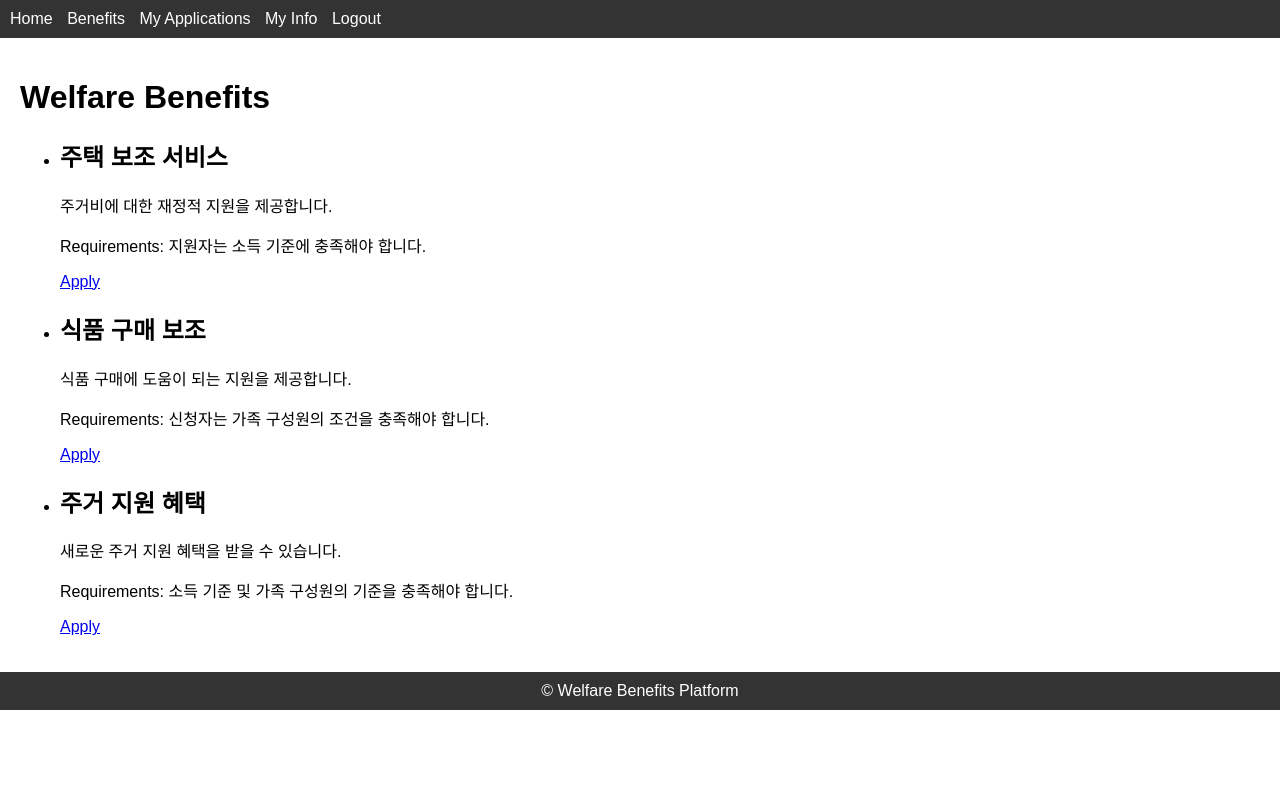
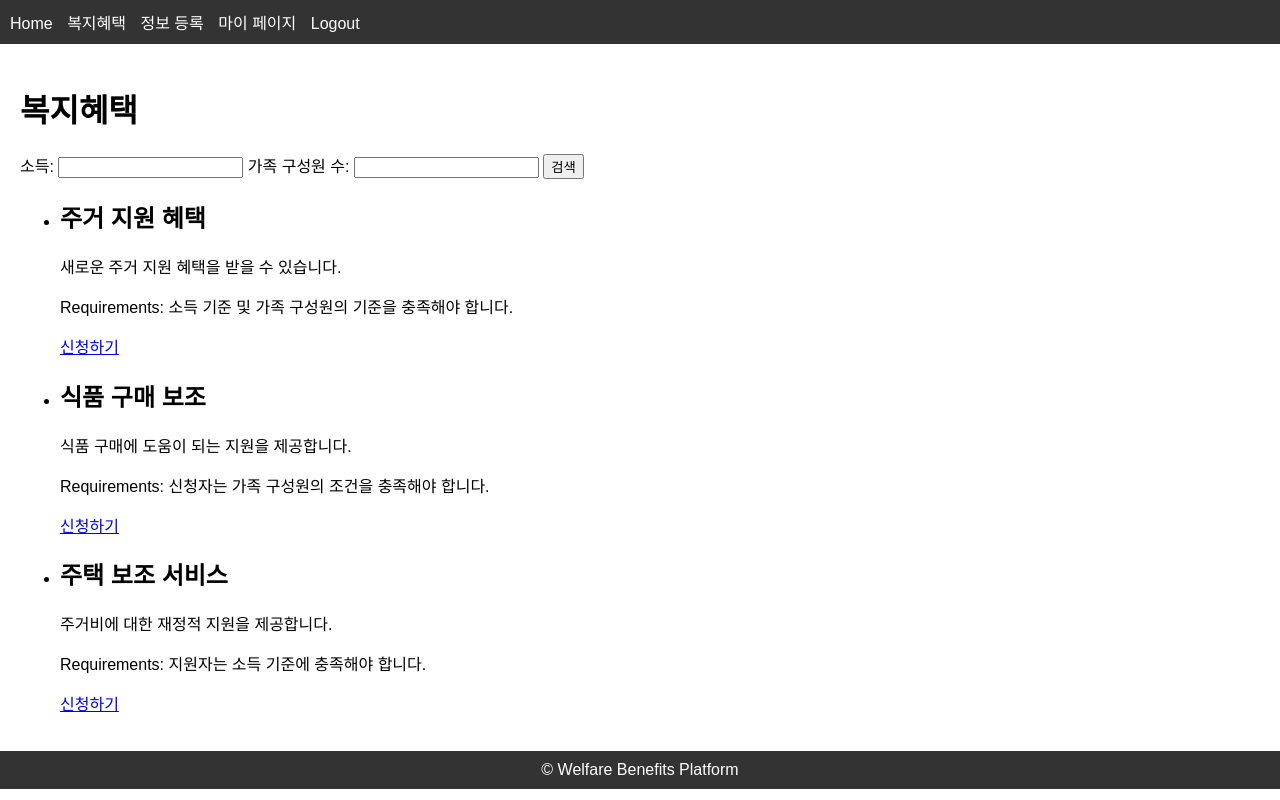
Before and after one commit to parkdasom/blending_prj, a Flask app: page /benefits in a window 1280 px wide. Run offline with Flask 3, Linux system fonts and the light colour scheme; a user stored in the database is signed in.

Commit message:
240422_commit

```diff
--- a/benefits.py
+++ b/benefits.py
@@ -1,9 +1,29 @@
-from flask import Blueprint, render_template
+from flask import Blueprint, render_template, request
 from models import Benefit
 
+benefits_bp = Blueprint('benefits', __name__, template_folder='templates')
+
+@benefits_bp.route('/benefits', methods=['GET'])
+def list_benefits():
+    income = request.args.get('income', type=float) or None
+    family_members = request.args.get('family_members', type=int) or None
+
+    query = Benefit.query
+
+    if income is not None:
+        query = query.filter(Benefit.income >= income)
+    if family_members is not None:
+        query = query.filter(Benefit.family_members <= family_members)
+
+    benefits = query.order_by(Benefit.id.desc()).all()
+
+    return render_template('benefits.html', benefits=benefits)
+
+"""
 benefits_bp = Blueprint('benefits', __name__, template_folder='templates')
 
 @benefits_bp.route('/benefits')
 def list_benefits():
     benefits = Benefit.query.all()
     return render_template('benefits.html', benefits=benefits)
+"""
--- a/models.py
+++ b/models.py
@@ -48,6 +48,8 @@ class Benefit(UserMixin, ModelMixin, db.Model):
     name = db.Column(db.String(100), nullable=False)
     description = db.Column(db.Text, nullable=False)
     requirements = db.Column(db.Text, nullable=False)
+    income = db.Column(db.Float)
+    family_members = db.Column(db.Integer)
     applications = db.relationship('Application', backref='benefit', lazy='dynamic')
 
 class Application(UserMixin, ModelMixin, db.Model):
@@ -55,7 +57,7 @@ class Application(UserMixin, ModelMixin, db.Model):
     user_id = db.Column(db.Integer, db.ForeignKey('user.id'), nullable=False)
     benefit_id = db.Column(db.Integer, db.ForeignKey('benefit.id'), nullable=False)
     applied_date = db.Column(db.DateTime, default=datetime.utcnow)
-    status = db.Column(db.String(20), nullable=False, default='pending')
+    status = db.Column(db.String(20), nullable=False, default='승인 대기')
 
 class Announcement(UserMixin, ModelMixin, db.Model):
     id = db.Column(db.Integer, primary_key=True)
--- a/templates/base.html
+++ b/templates/base.html
@@ -13,9 +13,9 @@
             <ul>
                 <li><a href="{{ url_for('index') }}">Home</a></li>
                 {% if current_user.is_authenticated %}
-                <li><a href="{{ url_for('benefits.list_benefits') }}">Benefits</a></li>
-                <li><a href="{{ url_for('applications.my_applications') }}">My Applications</a></li>
-                <li><a href="{{ url_for('applications.user_info') }}">My Info</a></li>
+                <li><a href="{{ url_for('benefits.list_benefits') }}">복지혜택</a></li>
+                <li><a href="{{ url_for('applications.user_info') }}">정보 등록</a></li>
+                <li><a href="{{ url_for('applications.my_applications') }}">마이 페이지</a></li>
                 <li><a href="{{ url_for('auth.logout') }}">Logout</a></li>
                 {% else %}
                 <li><a href="{{ url_for('auth.login') }}">Login</a></li>
--- a/templates/benefits.html
+++ b/templates/benefits.html
@@ -1,14 +1,23 @@
 {% extends 'base.html' %}
+{% block content %}
+<h1>복지혜택</h1>
 
-{% block content %}
-<h1>Welfare Benefits</h1>
+<!-- 검색 폼 -->
+<form method="GET" action="{{ url_for('benefits.list_benefits') }}">
+  <label for="income">소득:</label>
+  <input type="number" id="income" name="income" min="0" step="0.01">
+  <label for="family_members">가족 구성원 수:</label>
+  <input type="number" id="family_members" name="family_members" min="1">
+  <button type="submit">검색</button>
+</form>
+
 <ul>
   {% for benefit in benefits %}
   <li>
     <h2>{{ benefit.name }}</h2>
     <p>{{ benefit.description }}</p>
     <p>Requirements: {{ benefit.requirements }}</p>
-        <a href="{{ url_for('applications.apply', benefit_id=benefit.id) }}">Apply</a>
+    <a href="{{ url_for('applications.apply', benefit_id=benefit.id) }}">신청하기</a>
   </li>
   {% endfor %}
 </ul>
--- a/templates/user_info.html
+++ b/templates/user_info.html
@@ -1,6 +1,6 @@
 {% extends 'base.html' %}
 {% block content %}
-<h1>마이페이지</h1>
+<h1>정보 등록</h1>
 <form method="POST" action="{{ url_for('applications.user_info') }}">
     {{ form.csrf_token }}
     <p> 소득 정보 : {{ form.income }} </p>
```
Also changed, not shown: templates/applications.html (+5 -5 lines), templates/benefits copy.html (added, +15 -0 lines), templates/index.html (+4 -6 lines), instance/welfare.db. Lines whose indentation alone changed are shown as unchanged.
